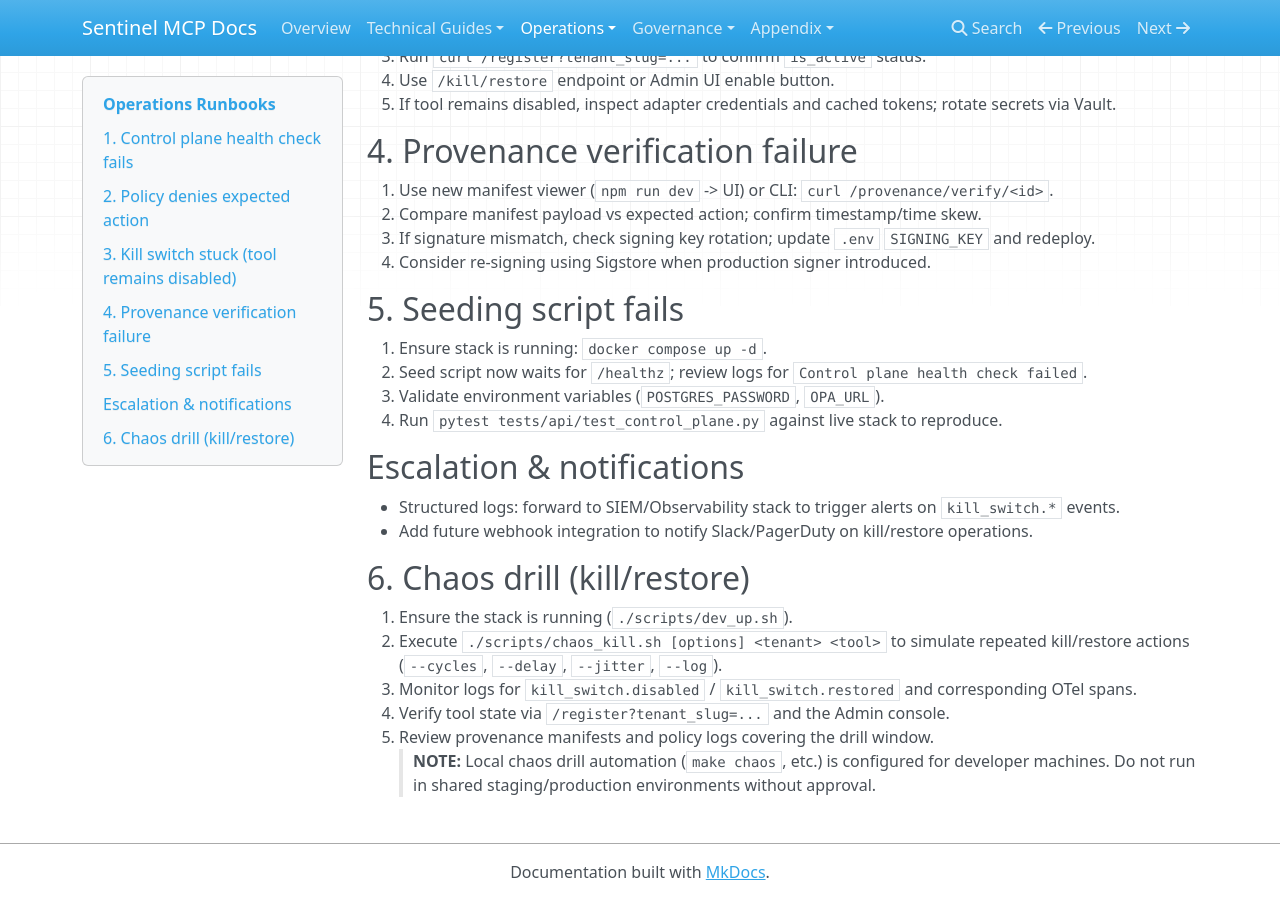
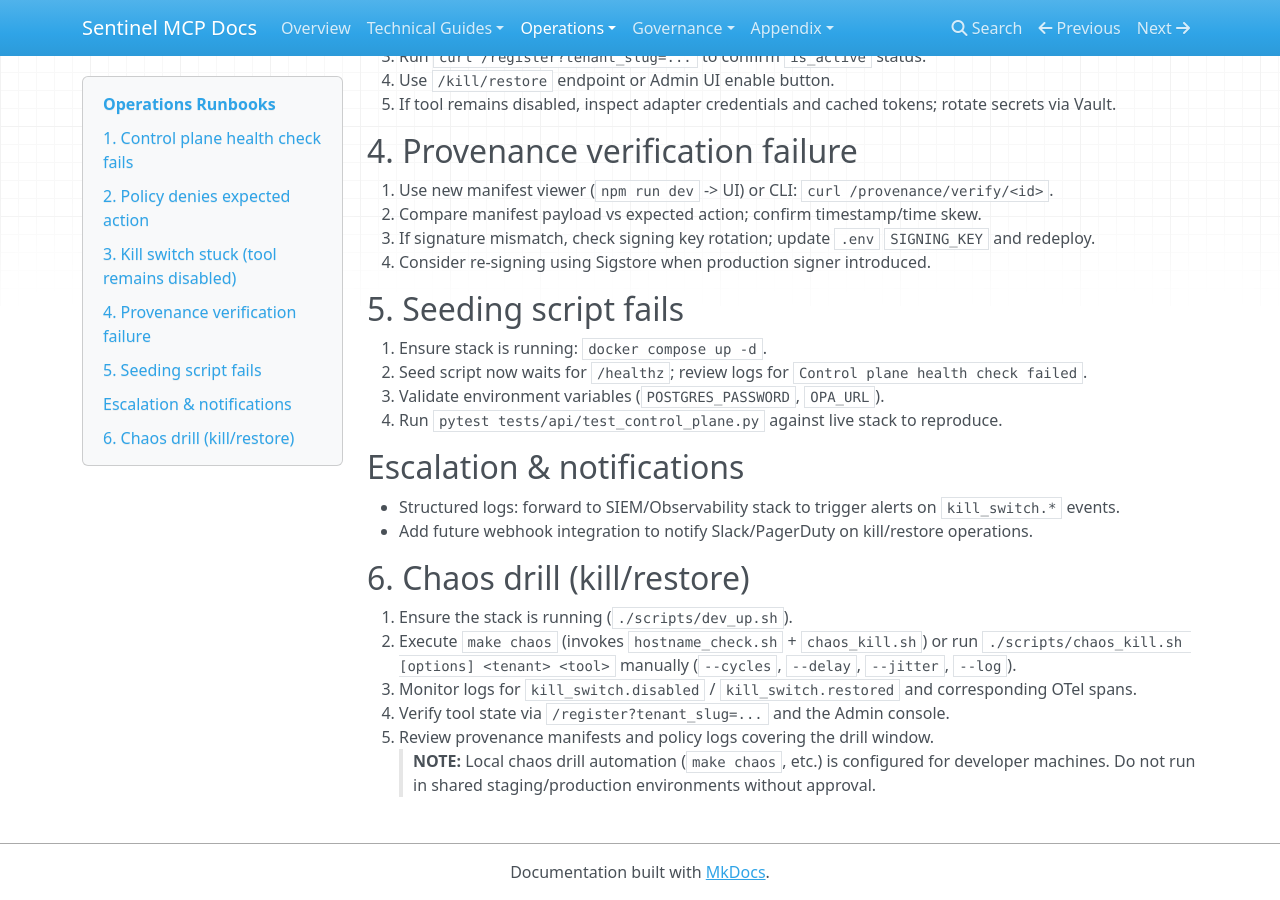
Before and after one commit to jlov7/Sentinel-MCP, an MkDocs documentation site: the page built from docs/operations/runbooks.md, in a window 1280 px wide and 900 px high, scrolled down 590 px. Built offline with MkDocs 1.6.1, drawn with Linux system fonts in a browser that asks for light colours; nearby versions of some CDN libraries.

Commit message:
fix: Improve docs workflow and chaos drill setup
- Fix GitHub Actions docs workflow: use GITHUB_TOKEN env var name
- Add hostname check to chaos drill Makefile target
- Update runbooks documentation to mention make chaos command

```diff
--- a/docs/operations/runbooks.md
+++ b/docs/operations/runbooks.md
@@ -47,7 +47,7 @@
 ## 6. Chaos drill (kill/restore)
 
 1. Ensure the stack is running (`./scripts/dev_up.sh`).
-2. Execute `./scripts/chaos_kill.sh [options] <tenant> <tool>` to simulate repeated kill/restore actions (`--cycles`, `--delay`, `--jitter`, `--log`).
+2. Execute `make chaos` (invokes `hostname_check.sh` + `chaos_kill.sh`) or run `./scripts/chaos_kill.sh [options] <tenant> <tool>` manually (`--cycles`, `--delay`, `--jitter`, `--log`).
 3. Monitor logs for `kill_switch.disabled` / `kill_switch.restored` and corresponding OTel spans.
 4. Verify tool state via `/register?tenant_slug=...` and the Admin console.
 5. Review provenance manifests and policy logs covering the drill window.
```
Also changed, not shown: 2 other files.
